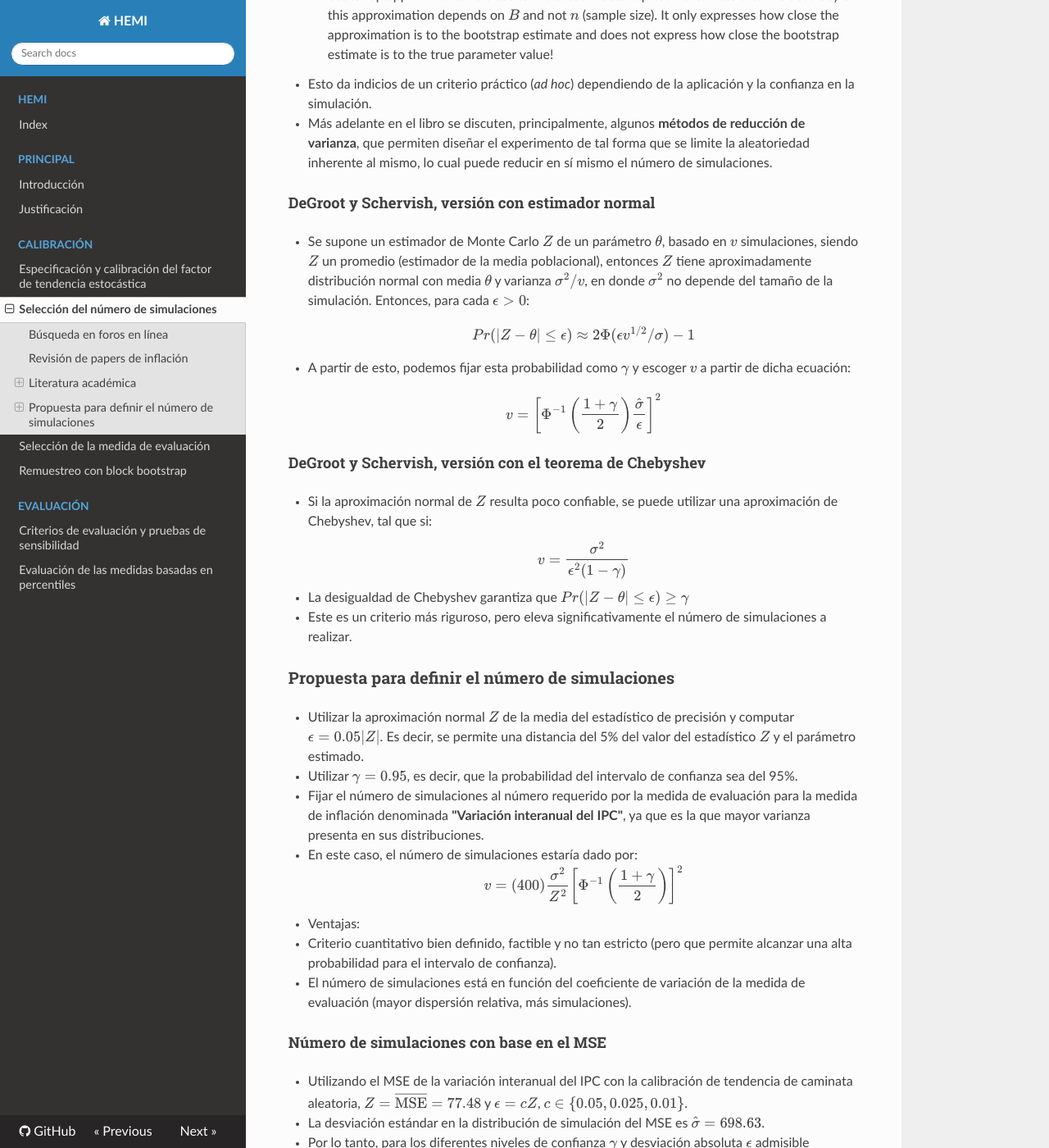
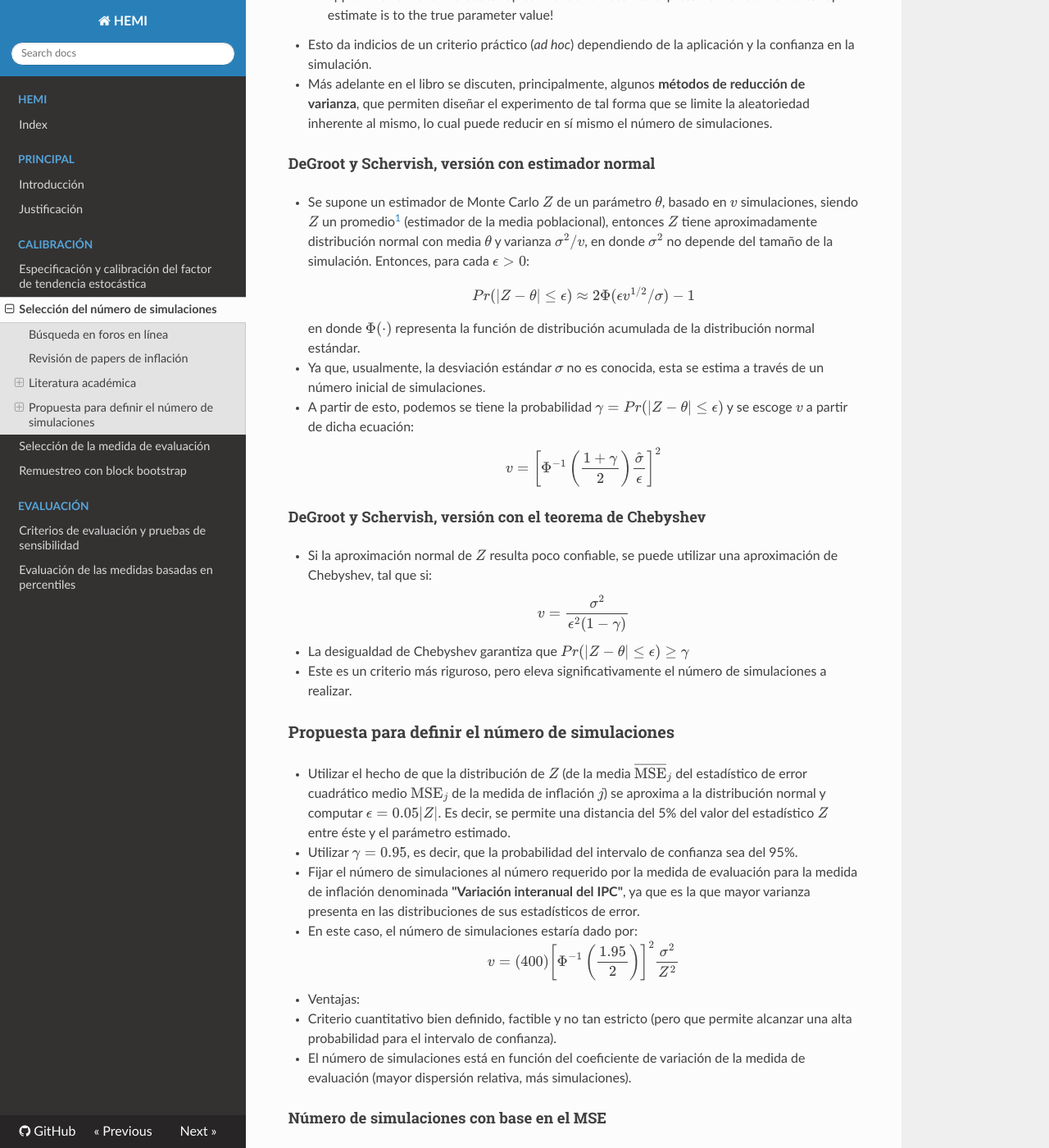
Before and after one commit to DIE-BG/EMI-docs, an MkDocs documentation site: the page built from docs/calibracion/Selección simulaciones.md, in a window 1280 px wide and 1400 px high, scrolled down 1366 px. Shown: the whole window at 82% size. Built offline with MkDocs 1.6.1, drawn with Linux system fonts in a browser that asks for light colours; nearby versions of some CDN libraries; formulas are drawn with MathJax 3; a style sheet for code colours, icons or effects is not loaded; some of the changed text lies outside the part shown.

Commit message:
Cambios HEMI y secciones de calibración

```diff
--- a/docs/calibracion/Selección simulaciones.md
+++ b/docs/calibracion/Selección simulaciones.md
@@ -2,43 +2,36 @@
 
 - A continuación, se presentan algunas referencias para definir el número de simulaciones a realizar.
 
-- Posteriormente, se presenta la propuesta final para el esquema de evaluación de medidas de inflación.
+- Posteriormente, se presenta la propuesta final para la herramienta de evaluación de medidas de inflación.
 
 
 ## Búsqueda en foros en línea
 Consulta en foros de estadística: [StackExchange: Rule of thumb for number of bootstrap samples](https://stats.stackexchange.com/questions/86040/rule-of-thumb-for-number-of-bootstrap-samples). Algunos comentarios mencionan algunas alternativas:
 
-- Utilizar tantas como sean posibles, con límite en 1 millón.
+- Utilizar tantas como sean posibles, con límite superior en un millón.
 - Correr varias veces la simulación con un número inicial considerado como suficiente y ver la variación en los estimadores de *bootstrap*. Si las estimaciones repetidas no varían mucho, el número de simulaciones es adecuado.
 - Utilizar 10,000 simulaciones para experimentos propios y hasta 100,000 simulaciones cuando se comparten resultados con otros (con conjuntos de datos pequeños).
 
 
-
-
 ## Revisión de papers de inflación
-- Haciendo una revisión de los papers principales con metodología similar a la adoptada por el EMI tenemos:
+- Haciendo una revisión de los papers principales con metodología similar a la aplicada en la HEMI tenemos:
 
   - Bryan, Cecchetti y Wiggings (1997) *Efficient Inflation Estimation*: procedimiento de *bootstrap* similar. Se considera un número de simulaciones igual a 10,000 sin mecionar alguna justificación cuantitativa. Sin embargo, en su ejercicio de simulación utilizan menos categorías del IPC y del IPP.
 
   - Roger (1997) *A robust measure of core inflation in New Zealand, 1949-96*: se evalúa un percentil óptimo para Nueva Zelanda, pero sin técnicas de simulación. La evaluación se hace obteniendo el percentil de la media y tomando un promedio para diferentes períodos.
 
 
-
-<!--
-_footer: ''
--->
-
 ## Literatura académica
 
-- En Chernick, 2da. ed. (2011) *Bootstrap methods : a guide for practitioners and researchers* se discute:
+- En Chernick (2011) *Bootstrap methods : a guide for practitioners and researchers* se discute:
 
 > Let $B$ be the number of bootstrap replications in a uniform resampling. Let $\sigma_{B}^2$ be the variance of a single bootstrap resample estimate of the parameter. Since the Monte Carlo approximation to the bootstrap estimate is an average of $B$ such estimates independently drawn, the variance of the Monte Carlo approximation is just $\sigma_{B}^2/B$.
 Of course, this basic result is well known and has been applied for many years to judge how many replications to take in a simulation. There is nothing new here with the bootstrap. For the bootstrap, the particular distribution being sampled is the empirical distribution, but otherwise nothing is different.
 
-- Esta aseveración se formaliza aún más en DeGroot y Schervish, 4ta. ed. (2012) *Probability and Statistics*.
+- Esta aseveración se formaliza aún más en DeGroot y Schervish, (2012) *Probability and Statistics*.
 
 
-### Chernick, (2da. ed.)
+### Chernick
 - Más adelante se tiene:
 >  The practitioner chooses $B$ to make the variance sufficiently small, ensuring that the bootstrap approximation is close to the actual bootstrap estimate. Note that the accuracy of this approximation depends on $B$ and not $n$ (sample size). It only expresses how close the approximation is to the bootstrap estimate and does not express how close the bootstrap estimate is to the true parameter value!
 
@@ -48,10 +41,14 @@ Of course, this basic result is well known and has been applied for many years t
 
 
 ### DeGroot y Schervish, versión con estimador normal
-- Se supone un estimador de Monte Carlo $Z$ de un parámetro $\theta$, basado en $v$ simulaciones, siendo $Z$ un promedio (estimador de la media poblacional), entonces $Z$ tiene aproximadamente distribución normal con media $\theta$ y varianza $\sigma^2/v$, en donde $\sigma^2$ no depende del tamaño de la simulación. Entonces, para cada $\epsilon > 0$:
+- Se supone un estimador de Monte Carlo $Z$ de un parámetro $\theta$, basado en $v$ simulaciones, siendo $Z$ un promedio[^1] (estimador de la media poblacional), entonces $Z$ tiene aproximadamente distribución normal con media $\theta$ y varianza $\sigma^2/v$, en donde $\sigma^2$ no depende del tamaño de la simulación. Entonces, para cada $\epsilon > 0$:
 $$ Pr(|Z-\theta| \leq \epsilon) \approx 2\Phi(\epsilon v^{1/2} / \sigma) -1 $$
+en donde $\Phi(\cdot)$ representa la función de distribución acumulada de la distribución normal estándar.
 
-- A partir de esto, podemos fijar esta probabilidad como $\gamma$ y escoger $v$ a partir de dicha ecuación:
+[^1]: En el caso de la HEMI, $Z$ es el promedio empírico de los errores cuadráticos medios de las $v$ simulaciones correspondientes a la medida de inflación $j$. Es decir, $Z$ es el estimador $\overline{\text{MSE}}_{j}$, en tanto que $\theta$ es el parámetro $\text{MSE}_{j}$.
+
+- Ya que, usualmente, la desviación estándar $\sigma$ no es conocida, esta se estima a través de un número inicial de simulaciones.
+- A partir de esto, podemos se tiene la probabilidad $\gamma = Pr(|Z-\theta| \leq \epsilon)$ y se escoge $v$ a partir de dicha ecuación:
 $$ v = \left[ \Phi^{-1}\left( \frac{1+\gamma}{2} \right) \frac{\hat{\sigma}}{\epsilon} \right]^2 $$
 
 
@@ -62,11 +59,11 @@ $$ v = \frac{\sigma^2}{\epsilon^2 (1-\gamma)} $$
 - Este es un criterio más riguroso, pero eleva significativamente el número de simulaciones a realizar.
 
 ## Propuesta para definir el número de simulaciones
-- Utilizar la aproximación normal $Z$ de la media del estadístico de precisión y computar $\epsilon = 0.05|Z|$. Es decir, se permite una distancia del 5% del valor del estadístico $Z$ y el parámetro estimado.
+- Utilizar el hecho de que la distribución de $Z$ (de la media $\overline{\text{MSE}}_{j}$ del estadístico de error cuadrático medio $\text{MSE}_{j}$ de la medida de inflación $j$) se aproxima a la distribución normal y computar $\epsilon = 0.05|Z|$. Es decir, se permite una distancia del 5% del valor del estadístico $Z$ entre éste y el parámetro estimado.
 - Utilizar $\gamma = 0.95$, es decir, que la probabilidad del intervalo de confianza sea del 95%.
-- Fijar el número de simulaciones al número requerido por la medida de evaluación para la medida de inflación denominada **"Variación interanual del IPC"**, ya que es la que mayor varianza presenta en sus distribuciones.
+- Fijar el número de simulaciones al número requerido por la medida de evaluación para la medida de inflación denominada **"Variación interanual del IPC"**, ya que es la que mayor varianza presenta en las distribuciones de sus estadísticos de error.
 - En este caso, el número de simulaciones estaría dado por:
-$$ v = (400) \frac{\sigma^2}{Z^2} \left[ \Phi^{-1}\left( \frac{1+\gamma}{2} \right) \right]^2 $$
+$$ v = (400) \left[ \Phi^{-1}\left( \frac{1.95}{2} \right) \right]^2 \frac{\sigma^2}{Z^2}$$
 - Ventajas:
   - Criterio cuantitativo bien definido, factible y no tan estricto (pero que permite alcanzar una alta probabilidad para el intervalo de confianza).
   - El número de simulaciones está en función del coeficiente de variación de la medida de evaluación (mayor dispersión relativa, más simulaciones).
@@ -74,7 +71,7 @@ $$ v = (400) \frac{\sigma^2}{Z^2} \left[ \Phi^{-1}\left( \frac{1+\gamma}{2} \rig
 
 ### Número de simulaciones con base en el MSE
 - Utilizando el MSE de la variación interanual del IPC con la calibración de tendencia de caminata aleatoria, $Z=\overline{\text{MSE}} = 77.48$ y $\epsilon=cZ$, $c \in \lbrace0.05, 0.025, 0.01\rbrace$.
-- La desviación estándar en la distribución de simulación del MSE es $\hat{\sigma} = 698.63$.
+- Con una simulación inicial de 110,000 realizaciones, la desviación estándar en la distribución de simulación del MSE es $\hat{\sigma} = 698.63$.
 - Por lo tanto, para los diferentes niveles de confianza $\gamma$ y desviación absoluta $\epsilon$ admisible tenemos:
 
 | $\gamma$ | $\bar{Z}$ | $\hat{\sigma}$ | $c$ | $\epsilon$ | $v$ (normal) | $v$ (Chebyshev) |
@@ -90,6 +87,7 @@ $$ v = (400) \frac{\sigma^2}{Z^2} \left[ \Phi^{-1}\left( \frac{1+\gamma}{2} \rig
 |0.99|77.48|698.63|0.01|0.77|5,394,961.00|81,311,904.00|
 
 - Se utilizan 125,000 simulaciones para el escenario base de evaluación y 500,000 simulaciones para el análisis de sensbilidad.
+
 <!-- Resultados anteriores con tendencia aditiva RW -->
 <!-- | $\gamma$ | $\hat{\sigma}$ | $\epsilon$ | $v$ (normal) | $v$ (Chebyshev) |
 |:--------:|:--------------:|-----------:|-------------:|----------------:|
```
Also changed, not shown: docs/calibracion/Calibración varianza RW.md (+1 -1 lines), docs/calibracion/Determinación medida evaluación.md (+10 -16 lines), docs/calibracion/Remuestreo block bootstrap.md (+2 -11 lines), docs/index.md (+2 -2 lines).
